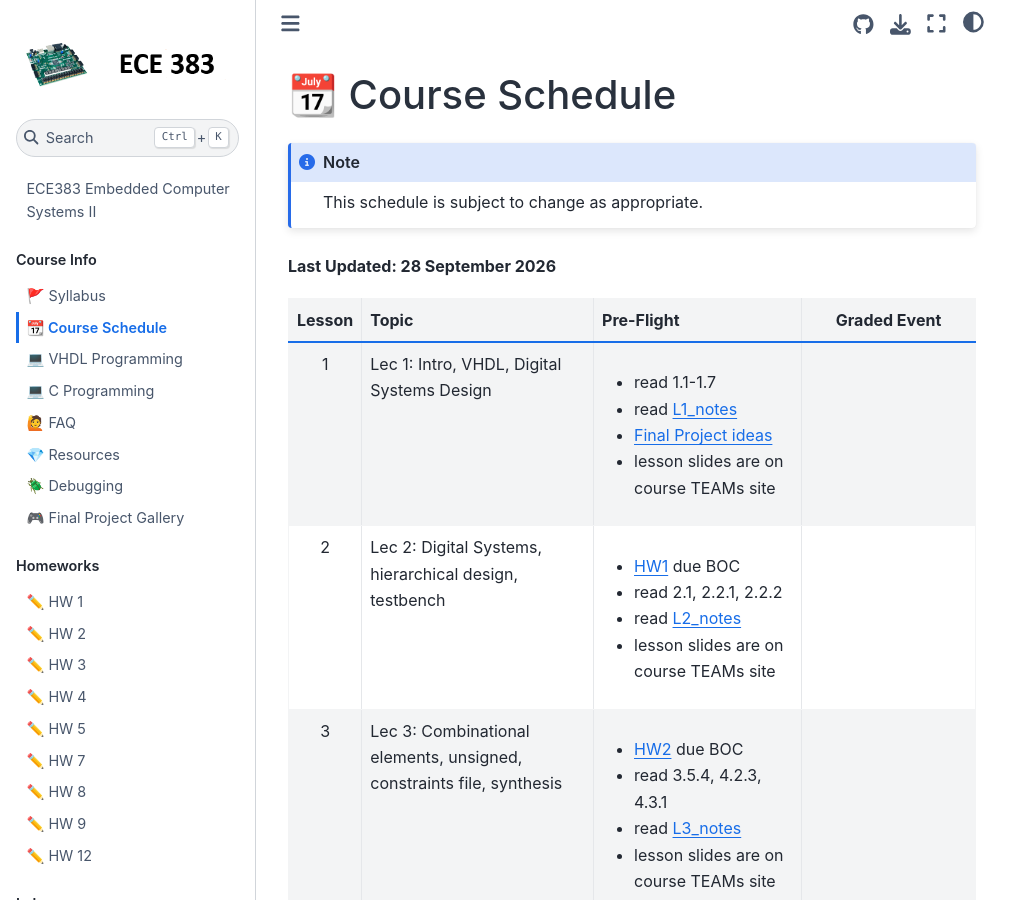
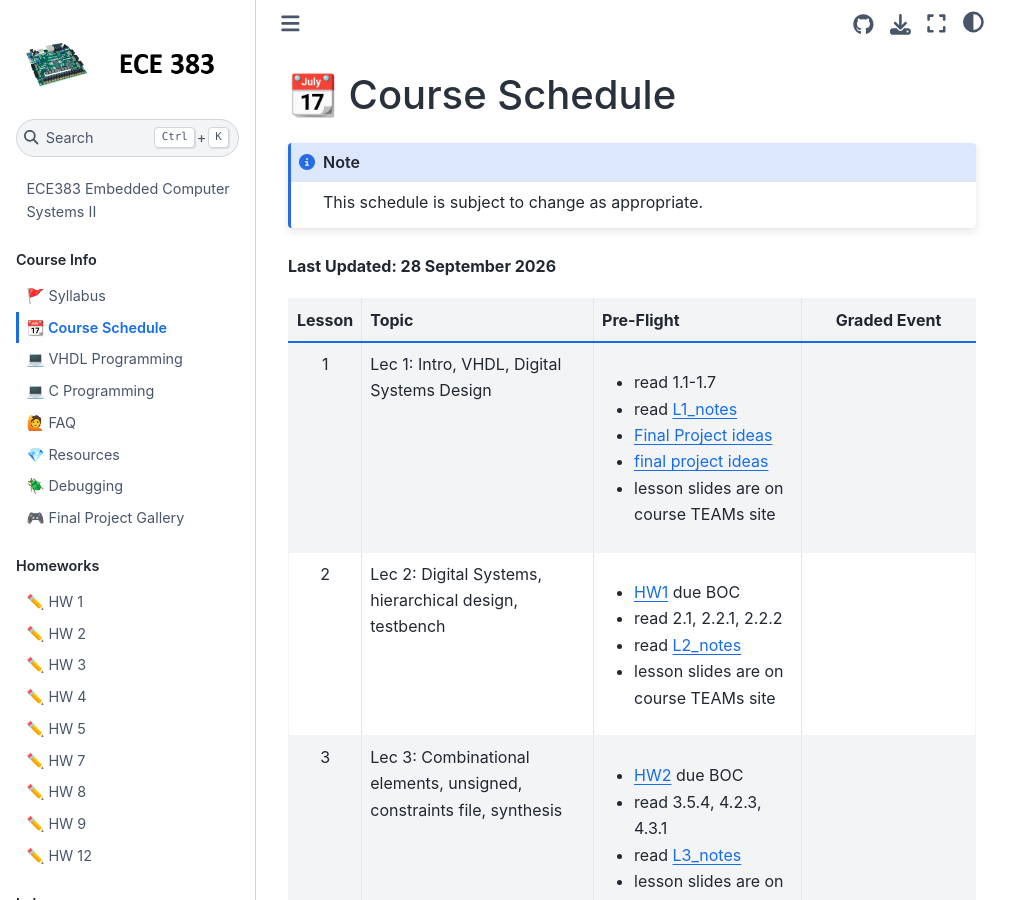
Before and after one commit to USAFA-ECE/ece383, a Jupyter Book: the page built from book/schedule.md, in a window 1280 px wide and 900 px high. Shown: the whole window, without its empty margins (0-1031 px from the left). Built offline with Jupyter Book 1.0.4 settings and Sphinx 7.4.7 and the Sphinx Book theme 1.1.4, drawn with Linux system fonts in a browser that asks for light colours; pages that are not in the unit, such as notebooks, are missing from menus.

Commit message:
Update schedule.md

```diff
--- a/book/schedule.md
+++ b/book/schedule.md
@@ -7,7 +7,7 @@
 
 | Lesson |                           Topic                  |   Pre-Flight            |     Graded Event                     |
 |:------:|--------------------------------------------------|:--------------------|:-----------------------------------------:|
-| 1      | Lec 1: Intro, VHDL, Digital Systems Design       | <ul><li> read 1.1-1.7 </li><li>read [L1_notes](Lectures/lecture01.md)</li><li>[Final Project ideas](https://usafa-ece.github.io/ece383/final_project_gallery.html) </li><li>lesson slides are on course TEAMs site</li></ul>  |      |
+| 1      | Lec 1: Intro, VHDL, Digital Systems Design       | <ul><li> read 1.1-1.7 </li><li>read [L1_notes](Lectures/lecture01.md)</li><li>[Final Project ideas](https://usafa-ece.github.io/ece383/final_project_gallery.html) </li><li>[final project ideas](https://georgeyork.github.io/ECE383_web/lab/lab5/ideas.html)</li><li>lesson slides are on course TEAMs site</li></ul>  |      |
 | 2      | Lec 2: Digital Systems, hierarchical design, testbench | <ul><li>[HW1](Assignments/homework1.md) due BOC </li><li>read 2.1, 2.2.1, 2.2.2</li><li>read [L2_notes](Lectures/lecture02.md) </li><li>lesson slides are on course TEAMs site</li></ul> |    |
 | 3      | Lec 3: Combinational elements, unsigned, constraints file, synthesis | <ul><li>[HW2](Assignments/homework2.md) due BOC </li><li>read 3.5.4, 4.2.3, 4.3.1 </li><li>read [L3_notes](Lectures/lecture03.md) </li><li>lesson slides are on course TEAMs site</li></ul> |    |
 | 4      | Lec 4: Sequential elements                       | <ul><li>[HW3](Assignments/homework3.md) due BOC </li><li>read 5.1,5.2,5.7,5.8 </li><li>read [L4_notes](Lectures/lecture04.md)  </li><li>lesson slides are on course TEAMs site</li></ul> |    |
```
